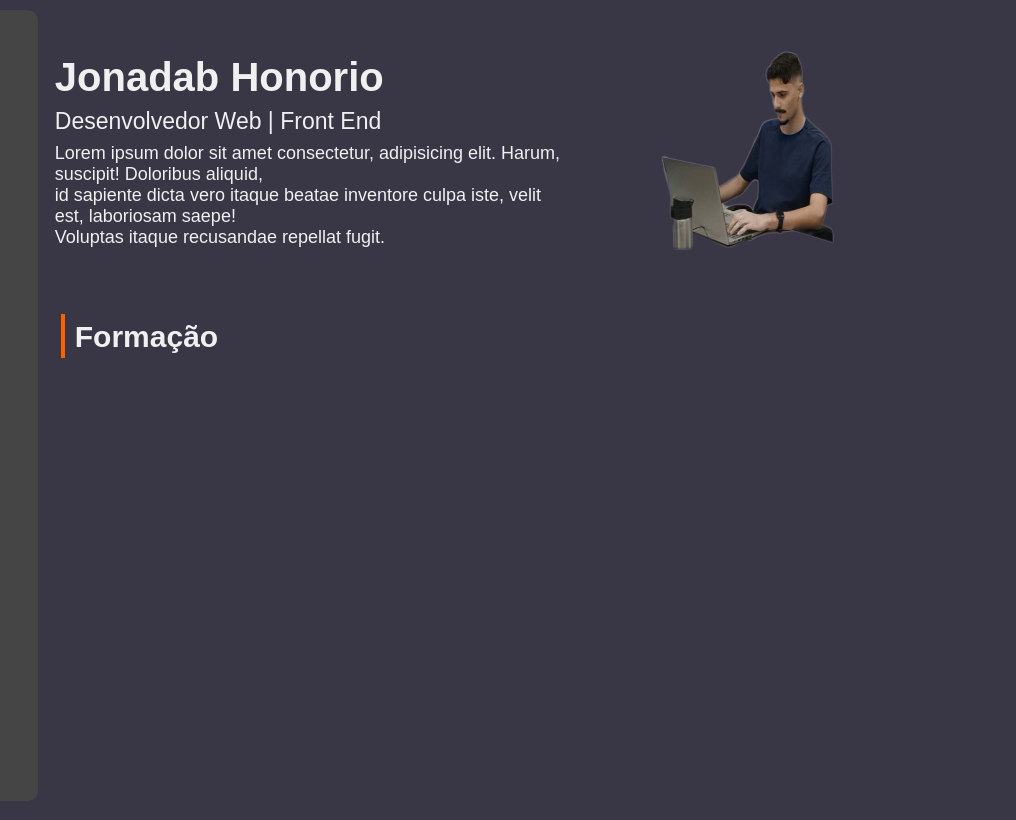
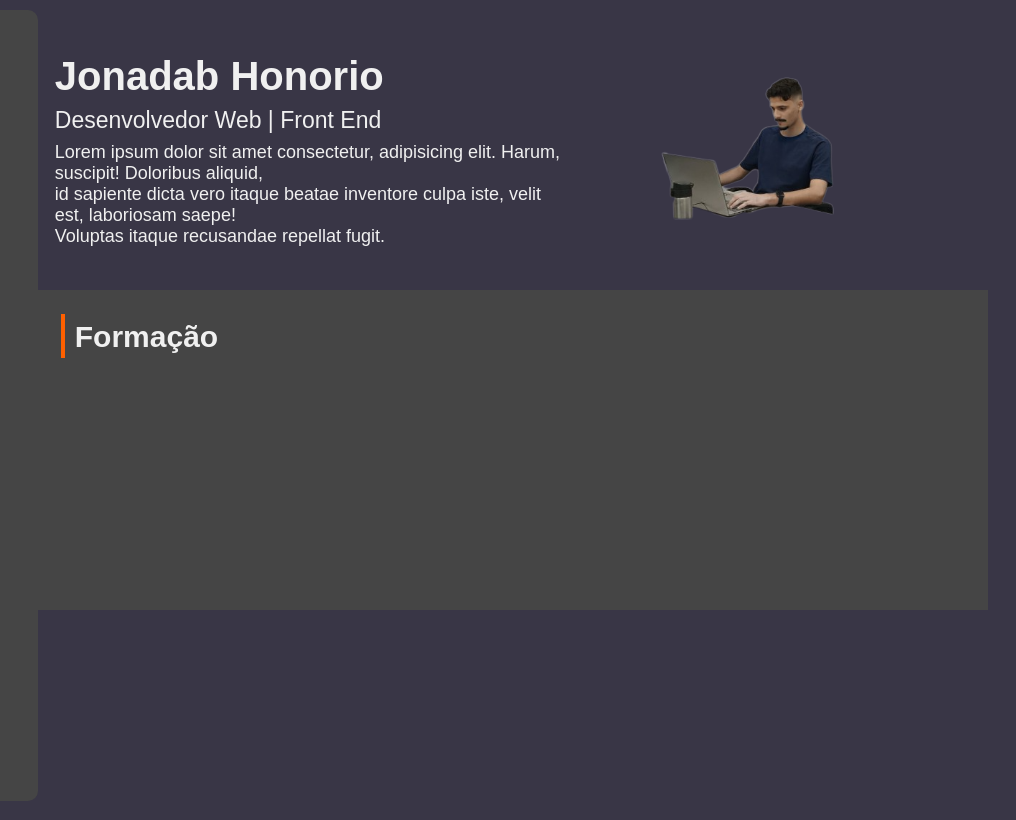
Before and after one commit to JonadabHonorio/WebSite, a plain HTML site: page index.html in a window 1280 px wide. Shown: the full height of the page, 264-1280 px from the left. Drawn offline with Linux system fonts and the light colour scheme.

Commit message:
Add files via upload

```diff
--- a/index.css
+++ b/index.css
@@ -118,7 +118,7 @@ main {
 
 }
 
-#div_conteudo_introdução {
+#container_conteudo_introdução {
     height: 100%;
     margin-top: 50px;
 
@@ -141,7 +141,7 @@ main {
 
 }
 
-#div_img_introdução {
+#container_img_introdução {
     width: 500px;
     height:500px;
 
@@ -154,7 +154,7 @@ main {
 }
 
 #Formação {
- /*   background-color: #454545; */
+    background-color: #454545;
     height:35%;
     padding: 20px 20px 20px 30px;
 }
@@ -174,7 +174,7 @@ main {
     margin: 10px 10px 10px 20px;
 }
 
-#conteudo_formação {
+#container_conteudo_formação {
     font-size: 18px;
     margin: 25px 10px 10px 25px;
 }
```
